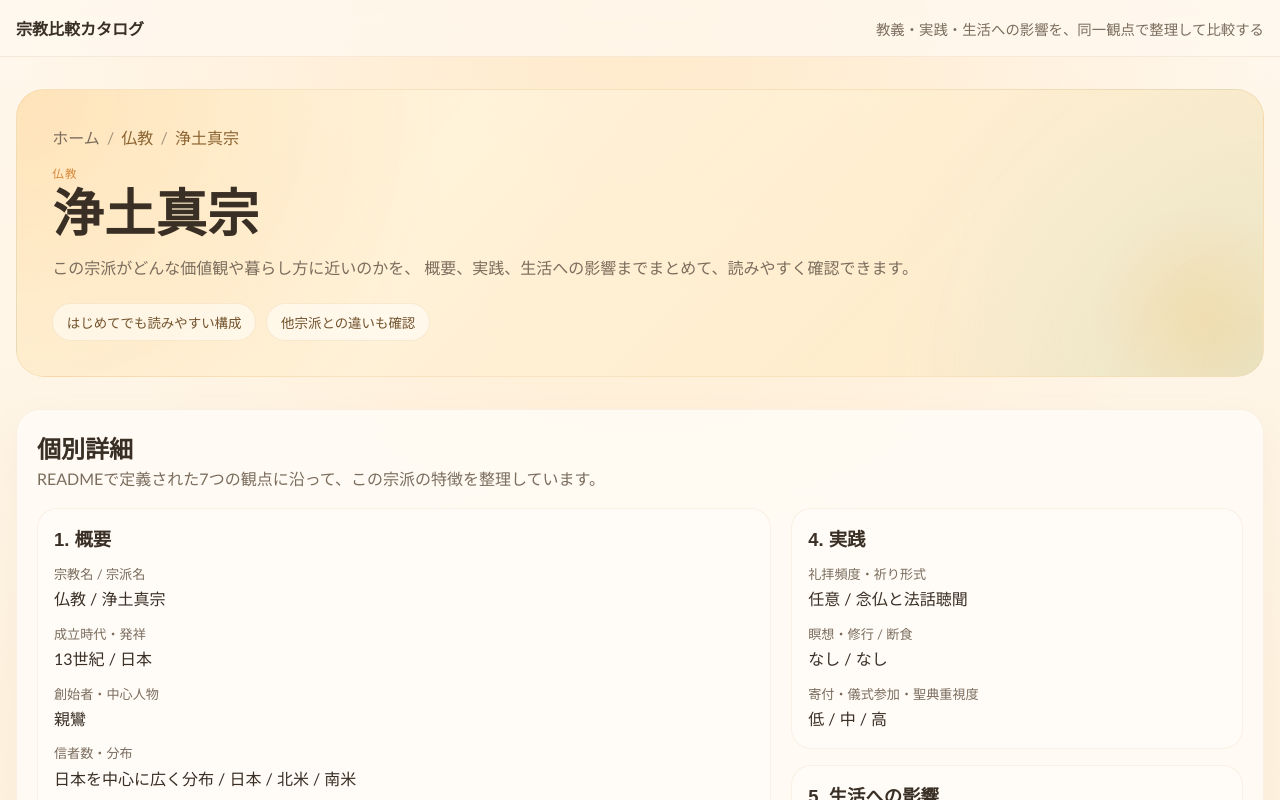
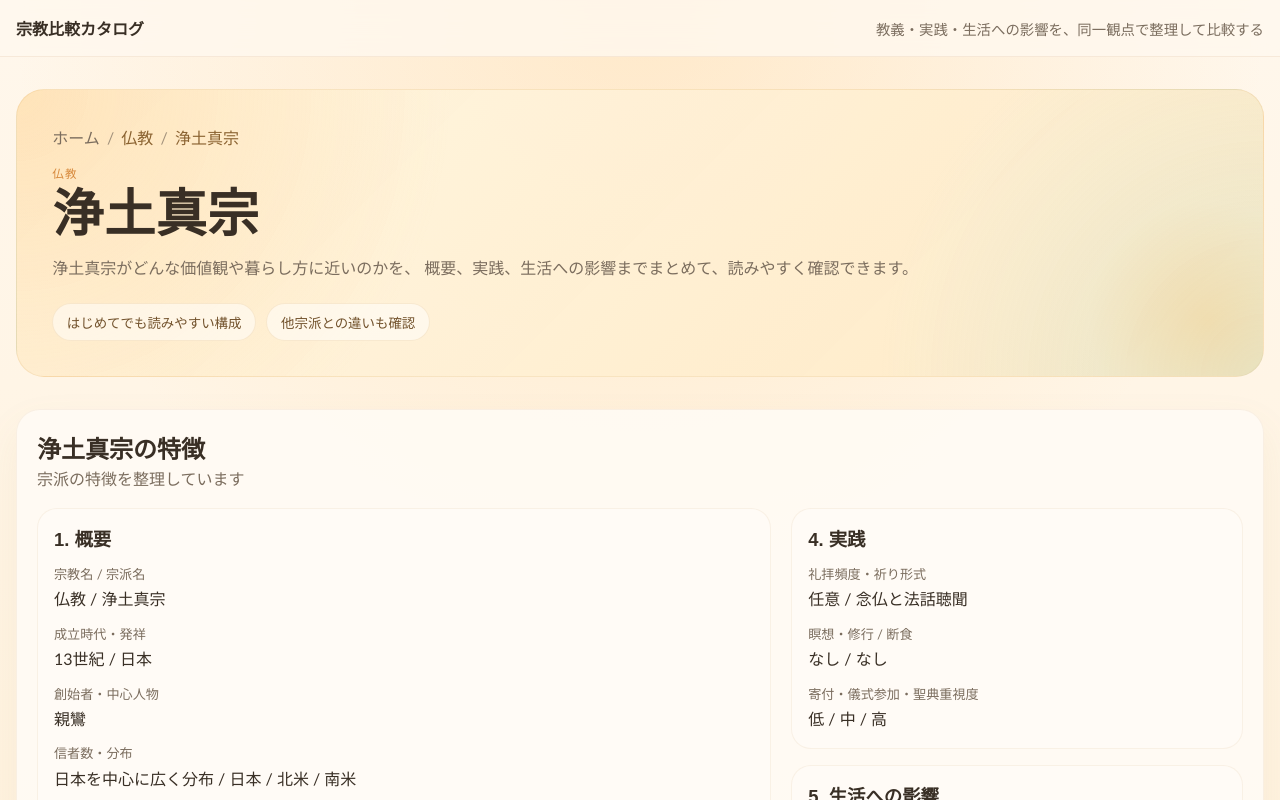
Before and after one commit to reload-co-jp/religion-catalog, a Next.js app: page /religions/buddhism-jodo-shinshu/ in a window 1280 px wide. Shown: the top 800 px of the page. Built offline with nearby package versions, Linux system fonts and the light colour scheme; no server answers.

Commit message:
Modify section title

```diff
--- a/app/religions/[id]/page.tsx
+++ b/app/religions/[id]/page.tsx
@@ -118,7 +118,7 @@ const ReligionDetailPage = async ({ params }: ReligionDetailPageProps) => {
         <p className={styles.eyebrow}>{record.religion}</p>
         <h1 className={styles.heroTitle}>{record.sect}</h1>
         <p className={styles.heroText}>
-          この宗派がどんな価値観や暮らし方に近いのかを、
+          {record.sect}がどんな価値観や暮らし方に近いのかを、
           概要、実践、生活への影響までまとめて、読みやすく確認できます。
         </p>
         <div className={styles.heroHighlights}>
@@ -130,10 +130,8 @@ const ReligionDetailPage = async ({ params }: ReligionDetailPageProps) => {
       <section className={styles.section}>
         <div className={styles.sectionHeader}>
           <div>
-            <h2 className={styles.sectionTitle}>個別詳細</h2>
-            <p className={styles.sectionText}>
-              READMEで定義された7つの観点に沿って、この宗派の特徴を整理しています。
-            </p>
+            <h2 className={styles.sectionTitle}>{record.sect}の特徴</h2>
+            <p className={styles.sectionText}>宗派の特徴を整理しています</p>
           </div>
         </div>
         <ReligionDetail comparisonTarget={comparisonTarget} record={record} />
```
